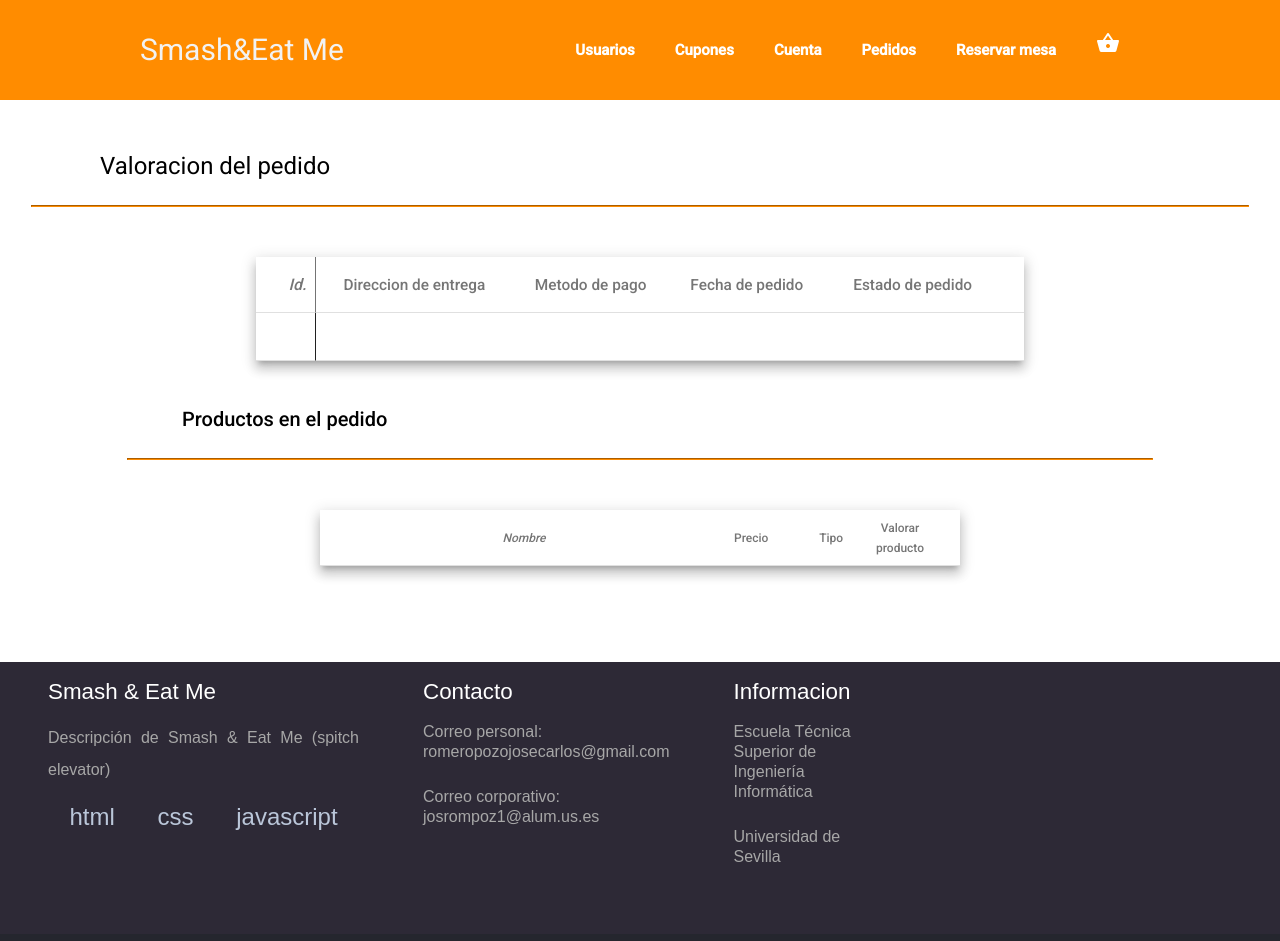
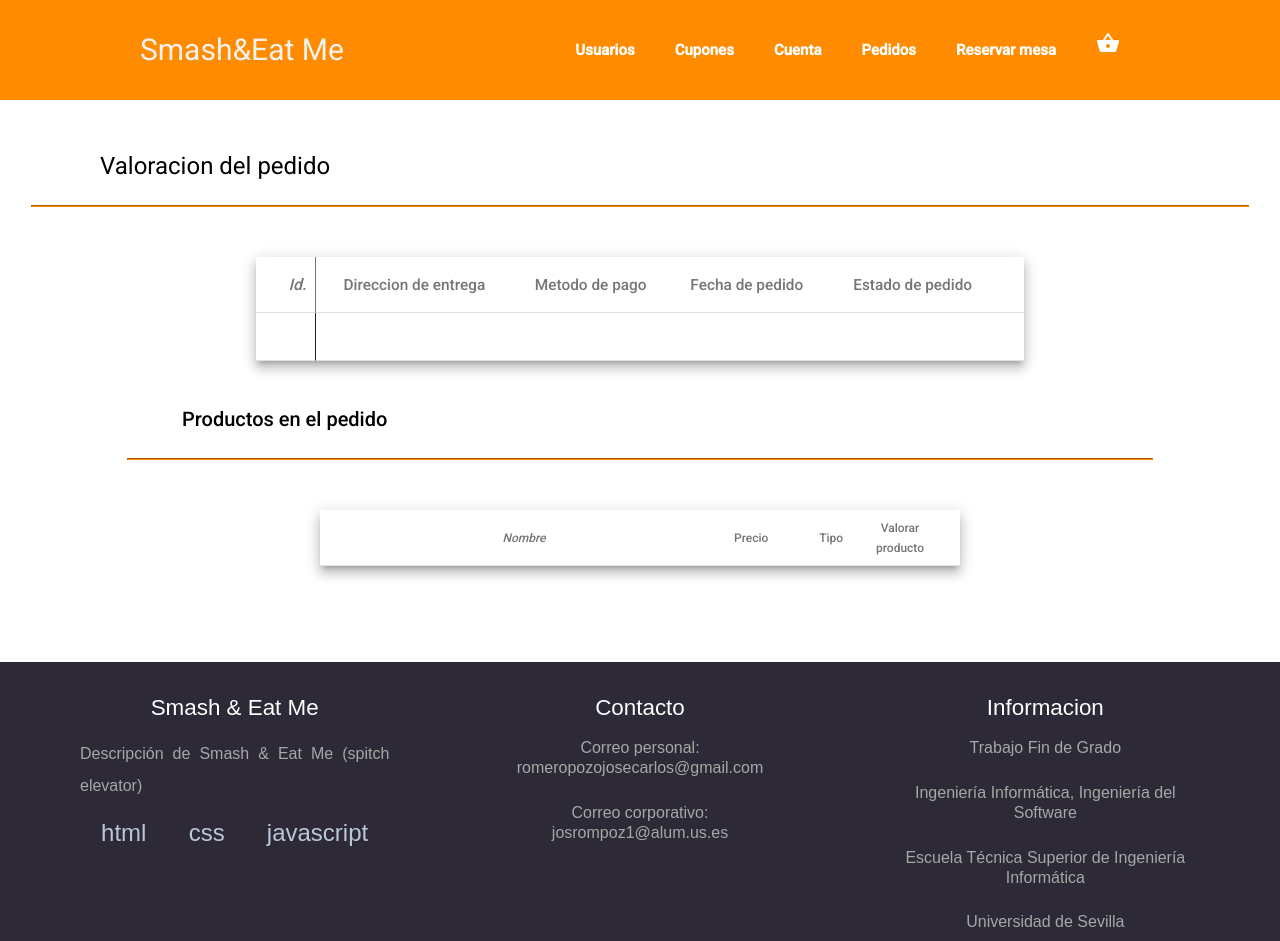
Before and after one commit to josrompoz1/Smash-Eat-Me, an Angular app in the folder smash-eat-me/: page /valoracion in a window 1280 px wide. Shown: the top 941 px of the page. Built offline with nearby package versions, Linux system fonts and the light colour scheme.

Commit message:
#70 Tarea 5.56. Componente Footer

```diff
--- a/smash-eat-me/src/app/components/footer/footer.component.css
+++ b/smash-eat-me/src/app/components/footer/footer.component.css
@@ -1,14 +1,3 @@
-/* .footer {
-    width: 100%;
-    height: 25%;
-    margin-top: 6em;
-    background-color: #2d2936;
-}
-
-p {
-    color: white;
-} */
-
 footer {
     margin-top: 6em;
     background-color: #2d2936;
@@ -19,17 +8,15 @@ footer {
 footer * {
     font-family: "Poppins", sans-serif;
     box-sizing: border-box;
-    border: none;
-    outline: none;
 }
 
 .row {
-    padding: 1em 1em;
+    padding: 2em 2em;
 }
 
 .row.primary {
     display: grid;
-    grid-template-columns: 2fr 1fr 1fr 2fr;
+    grid-template-columns: 1fr 1fr 1fr;
     align-items: stretch;
 }
 
@@ -37,13 +24,17 @@ footer * {
     width: 100%;
     display: flex;
     flex-direction: column;
-    padding: 0 2em;
+    padding: 0 3em;
     min-height: 15em;
+}
+
+.info {
+    text-align: center;
 }
 
 h3 {
     width: 100%;
-    text-align: left;
+    text-align: center;
     color: white;
     font-size: 1.4em;
     white-space: nowrap;
@@ -128,7 +119,7 @@ div.social {
     text-align: right;
 }
 
-@media screen and (max-width: 850px) {
+@media screen and (max-width: 500px) {
     .row.primary {
         grid-template-columns: 1fr;
     }
--- a/smash-eat-me/src/app/components/footer/footer.component.html
+++ b/smash-eat-me/src/app/components/footer/footer.component.html
@@ -1,19 +1,8 @@
-<!-- <div class="footer">
-    <div class="contenedor">
-
-        <p>Correo personal: romeropozojosecarlos@gmail.com</p>
-        <p>Correo corporativo: josrompoz1@alum.us.es</p>
-        <p class="name">&copy; Smash&Eat Me</p>
-    </div>
-</div> -->
-
 <footer>
     <div class="row primary">
         <div class="column about">
             <h3>Smash & Eat Me</h3>
-            <p>
-                Descripción de Smash & Eat Me (spitch elevator)
-            </p>
+            <p>Descripción de Smash & Eat Me (spitch elevator)</p>
 
             <div class="social">
                 <i class="material-icons">html</i>
@@ -22,50 +11,29 @@
             </div>
         </div>
 
-        <div class="column links">
+        <div class="column info">
             <h3>Contacto</h3>
             <ul>
-                <li>
-                    <p>Correo personal: romeropozojosecarlos@gmail.com</p>
-                </li>
-                <li>
-                    <p>Correo corporativo: josrompoz1@alum.us.es</p>
-                </li>
+                <li><p>Correo personal: romeropozojosecarlos@gmail.com</p></li>
+                <li><p>Correo corporativo: josrompoz1@alum.us.es</p></li>
             </ul>
         </div>
 
-        <div class="column links">
+        <div class="column info">
             <h3>Informacion</h3>
             <ul>
-                <li>
-                    <p>Escuela Técnica Superior de Ingeniería Informática</p>
-                </li>
-                <li>
-                    <p>Universidad de Sevilla</p>
-                </li>
+                <li><p>Trabajo Fin de Grado</p></li>
+                <li><p>Ingeniería Informática, Ingeniería del Software</p></li>
+                <li><p>Escuela Técnica Superior de Ingeniería Informática</p></li>
+                <li><p>Universidad de Sevilla</p></li>
             </ul>
         </div>
-
-        <!-- <div class="column subscribe">
-            <h3>Newsletter</h3>
-            <div>
-                <input type="email" placeholder="Your email id here" />
-                <button>Subscribe</button>
-            </div>
-
-        </div> -->
-
     </div>
 
     <div class="row copyright">
         <div class="footer-menu">
-
             <a href="">GitHub</a>
-            <!-- <a href="">About</a>
-            <a href="">Contact</a>
-            <a href="">Blog</a>
-            <a href="">Social</a> -->
-
+            <a href="">Docker</a>
         </div>
         <p>OWASP Smash&Eat Me</p>
     </div>
```
